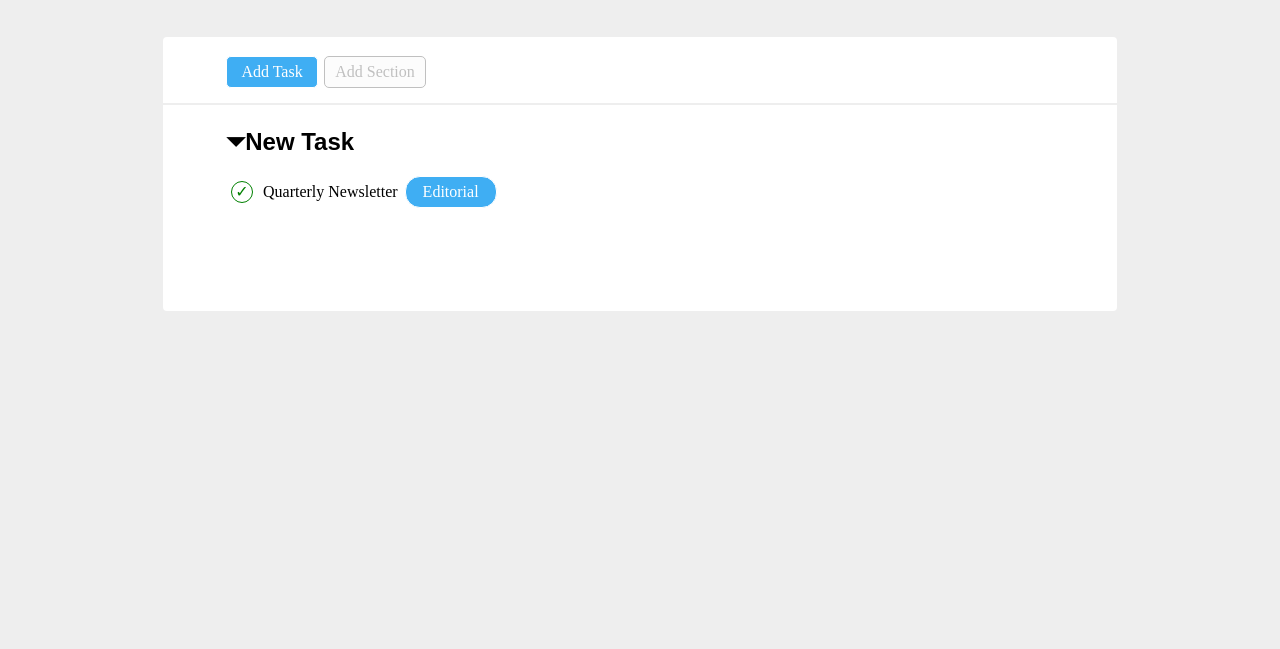
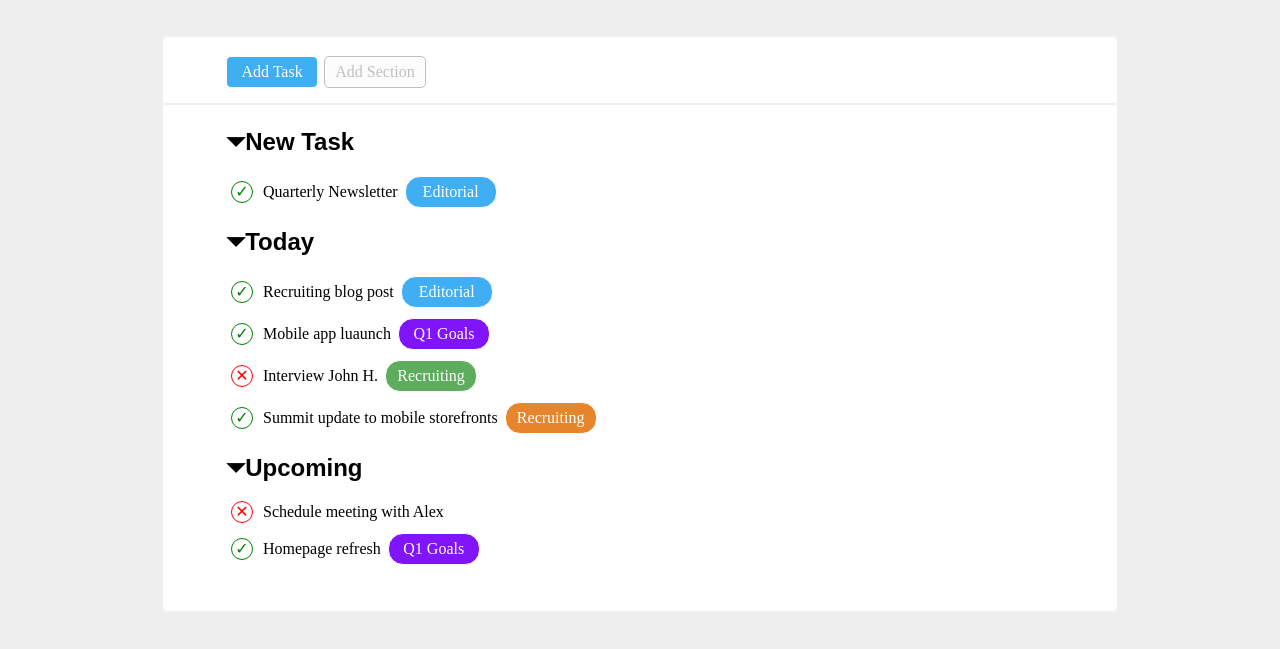
Before and after one commit to wkratos22/html-css-toboolist, a plain HTML site: page index.html in a window 1280 px wide. Shown: the part 61-710 px from the top of the page. Drawn offline with Linux system fonts and the light colour scheme.

Commit message:
(Today) concluso

```diff
--- a/asset/css/style.css
+++ b/asset/css/style.css
@@ -85,7 +85,7 @@ body{
 .div2{
     background-color: rgb(255, 255, 255);
     width: 75%;
-    height: 200px;
+    height: 500px;
     margin: 0 auto;
     margin-top: 40px;
     border-bottom-left-radius : 4px;
@@ -133,3 +133,66 @@ body{
     display: inline-block;
     margin-left: 3px;
 }
+
+.Q1{
+    border: 1px solid rgb(255, 255, 255);
+    background-color: rgb(128, 20, 250);
+    color: white;
+    width: 90px;
+    height: 30px;
+    text-align: center;
+    line-height: 30px;
+    border-radius: 15px;
+    margin-left: 60px;
+    display: inline-block;
+    margin-left: 3px;
+    margin-top: 10px;
+}
+
+
+.X:before{
+    content: "\2715";
+    color: red;
+    margin-left: 65px;
+    display: inline-block;
+    height: 20px;
+    width: 20px;
+    border-radius: 50%;
+    text-align: center;
+    border: 1px solid red ;
+    margin-right: 10px;
+    font-family: Arial, Helvetica, sans-serif;
+
+
+
+}
+
+.recruiting{
+    border: 1px solid rgb(255, 255, 255);
+    background-color: rgb(94, 172, 94);
+    color: white;
+    width: 90px;
+    height: 30px;
+    text-align: center;
+    line-height: 30px;
+    border-radius: 15px;
+    margin-left: 60px;
+    display: inline-block;
+    margin-left: 3px;
+    margin-top: 10px;
+}
+
+.mobile{
+    border: 1px solid rgb(255, 255, 255);
+    background-color: rgb(230, 133, 43);
+    color: white;
+    width: 90px;
+    height: 30px;
+    text-align: center;
+    line-height: 30px;
+    border-radius: 15px;
+    margin-left: 60px;
+    display: inline-block;
+    margin-left: 3px;
+    margin-top: 10px;
+}
--- a/index.html
+++ b/index.html
@@ -24,10 +24,44 @@
 
         <div class="div2">
 
+
             <h2 class="text">&#9207;New Task</h2>
-
             <span class="check">Quarterly Newsletter</span>
             <span class="editorial">Editorial</span>
+
+
+            <h2 class="text">&#9207;Today</h2>
+            <span class="check">Recruiting blog post</span>
+            <span class="editorial">Editorial</span>
+
+            <br>
+
+            <span class="check">Mobile app luaunch</span>
+            <span class="Q1">Q1 Goals</span>
+
+            <br>
+
+            <span class="X">Interview John H.</span>
+            <span class="recruiting">Recruiting</span>
+
+            <br>
+
+            <span class="check">Summit update to mobile storefronts</span>
+            <span class="mobile">Recruiting</span>
+
+            <br>
+
+            <h2 class="text">&#9207;Upcoming</h2>
+            <span class="X">Schedule meeting with Alex</span>
+
+            <br>
+
+            <span class="check">Homepage refresh</span>
+            <span class="Q1">Q1 Goals</span>
+
+
+
+
 
 
 
```
